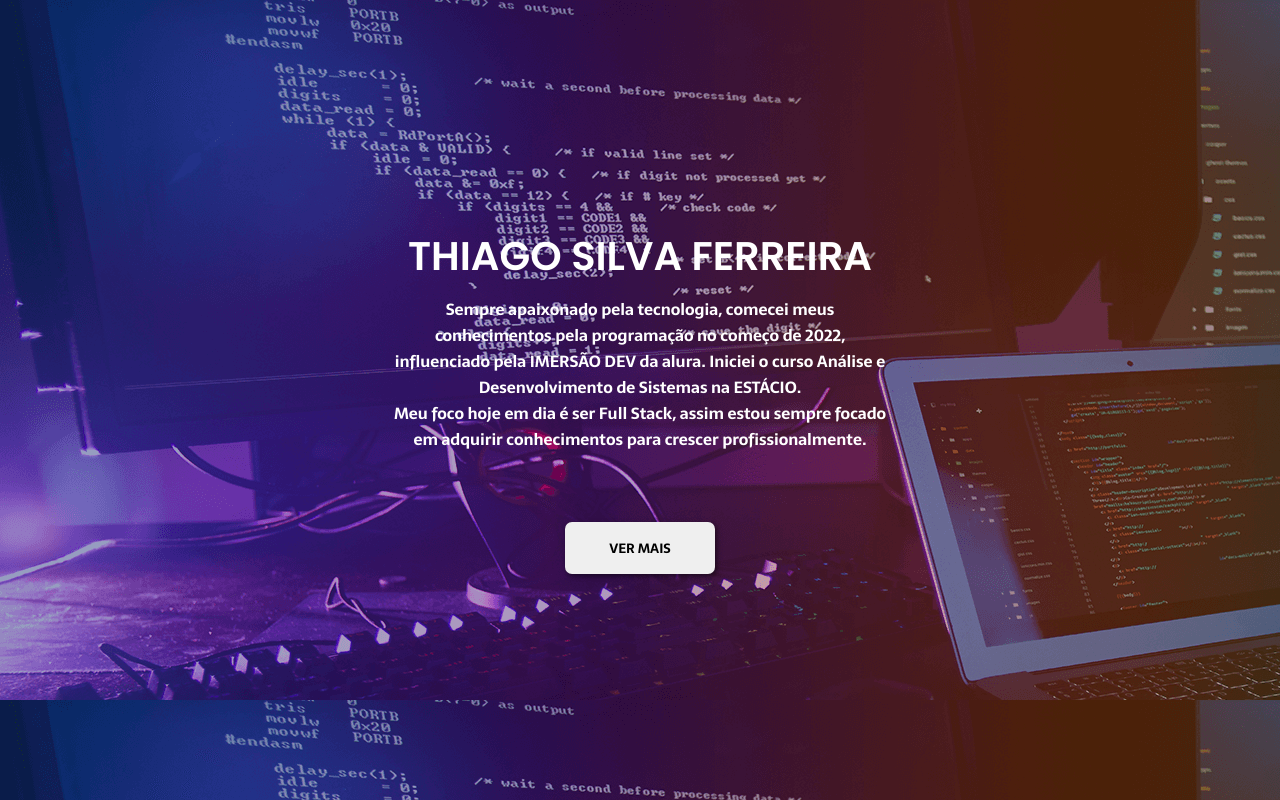
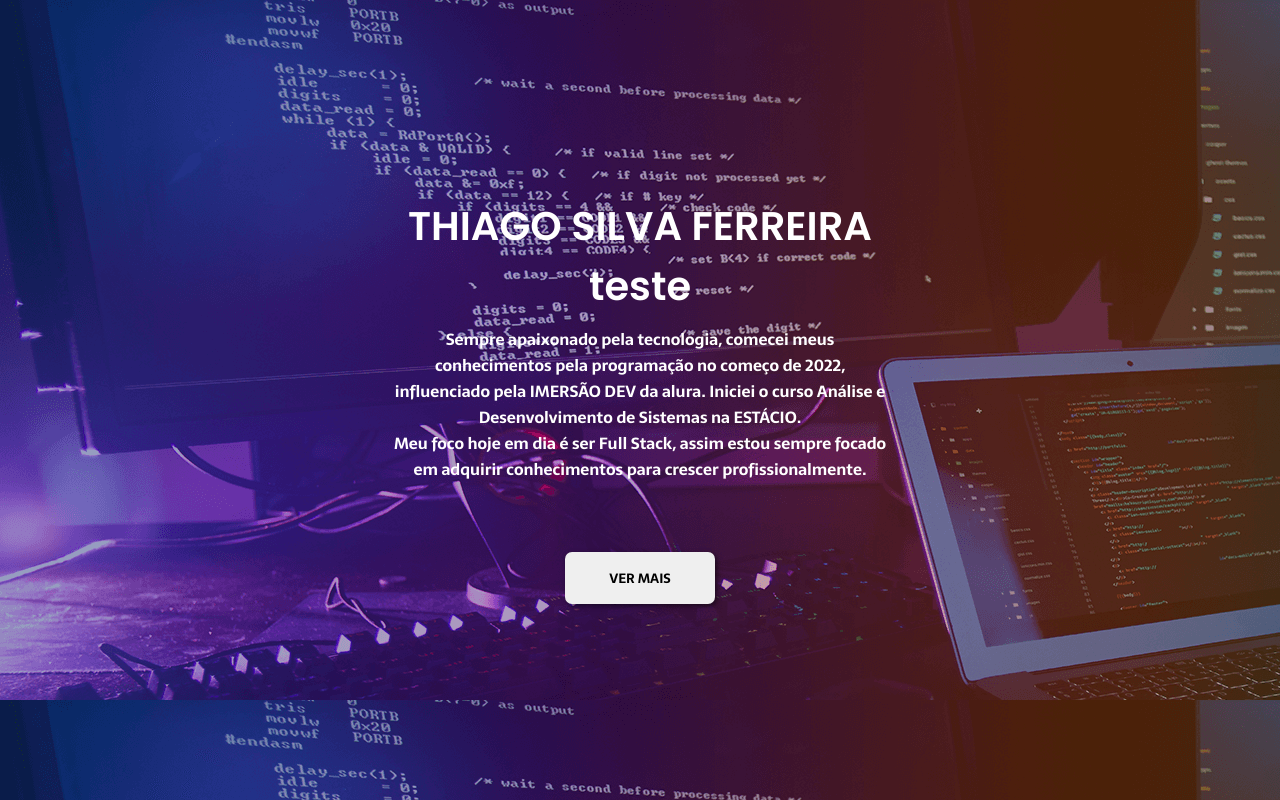
Before and after one commit to thiagoferreirapy/meuportifolio, a plain HTML site: page index.html in a window 1280 px wide. Drawn offline with Linux system fonts and the light colour scheme.

Commit message:
mudanças no index

```diff
--- a/index.html
+++ b/index.html
@@ -11,7 +11,7 @@
     <main>
         <section class="menu_bar" id="principal">
             <div class="informacao_principal">
-                <h1>THIAGO SILVA FERREIRA</h1>
+                <h1>THIAGO SILVA FERREIRA teste</h1>
                 <p>Sempre apaixonado pela tecnologia, comecei meus conhecimentos pela programação no começo de 2022, influenciado pela IMERSÃO DEV da alura. Iniciei o curso Análise e Desenvolvimento de Sistemas na ESTÁCIO. <br>Meu foco hoje em dia é ser Full Stack, assim estou sempre focado em adquirir conhecimentos para crescer profissionalmente.</p>
                 <input type="button" value="VER MAIS" id="btn_ver_mais" onclick="verMais()">
                 <input type="button" value="VER MENOS" id="btn_ver_menos" onclick="verMenos()">
```
